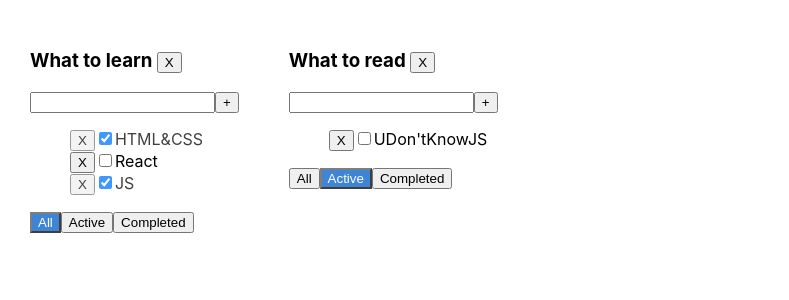
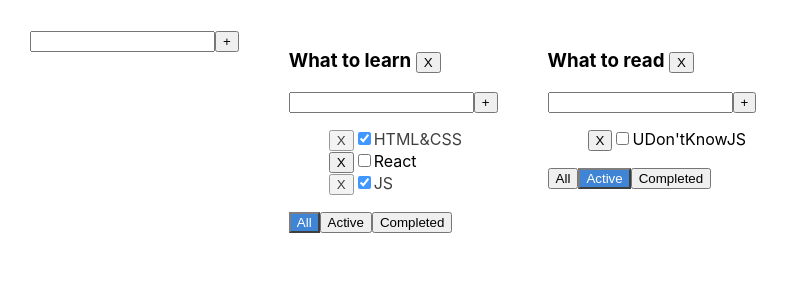
Before and after one commit to KirillDolzhenkov/task-manager-app, a React (Create React App) app: page / in a window 1280 px wide. Shown: the top 300 px of the page, without its empty margins (0-789 px from the left). Built offline with nearby package versions, Linux system fonts and the light colour scheme.

Commit message:
created addItemForm

```diff
--- a/src/App.tsx
+++ b/src/App.tsx
@@ -3,6 +3,7 @@ import { v1 } from 'uuid';
 import './App.css';
 import {Todolist} from "./Todolist";
 import {Button} from "./Components/Button";
+import { AddItemForm } from './Components/addItemForm';
 
 export type FilterValueType =  "All" | "Active" | "Completed"
 
@@ -41,35 +42,42 @@ const App: React.FC = () => {
         ]
     });
 
+    //tasks fns:
     const changeFilter = (todoId: string, filterValue: FilterValueType) => {
         setTodoLists(todoLists.map(tl=>tl.id === todoId ? {...tl, filter: filterValue}: tl));
     }
 
     const removeTask = (todoId: string, taskId: string) => {
-        /*setTasksData(tasksData.filter(t => t.id !== taskId));*/
-       /* setTasksData({...tasksData, [todoId]: tasksData[todoId].filter(el => el.id !== taskId)});*/
         setTasksData({...tasksData, [todoId]: tasksData[todoId].filter(el => el.id !== taskId)} );
     }
 
     const changeStatus = (todoId: string, taskId: string, value: boolean) => {
-      /*setTasksData(tasksData.map(el => el.id === taskId ? {...el, isDone: value} : el));*/
         setTasksData({...tasksData, [todoId]: tasksData[todoId].map(el => el.id === taskId ? {...el, isDone: value} : el) });
     }
 
     const addTask = (todoId: string, newTitle: string) => {
-       /* let newTask: TaskType = {id: v1(), title: newTitle, isDone: false};
-        setTasksData( [newTask, ...tasksData])*/
         let newTask: TaskType = {id: v1(), title: newTitle, isDone: false};
         setTasksData({...tasksData, [todoId]: [newTask, ...tasksData[todoId]]});
     }
 
+
+    //todoLists fns:
     const removeTodo = (todoId: string) => {
         setTodoLists(todoLists.filter(el => el.id !== todoId));
         delete tasksData[todoId];
     }
 
+    const addTodo = (title: string) => {
+        let newId = v1();
+        let newTodo: TodoListType =  {id: newId, title, filter: "All"};
+        setTodoLists([newTodo,...todoLists]);
+        setTasksData({[newId]:[], ...tasksData});
+    }
+
     return (
         <div className="App">
+            <AddItemForm addItem={addTodo}/>
+
             {todoLists.map(tl => {
 
                 const tasksForTodo = (): Array<TaskType> => {
@@ -102,7 +110,6 @@ const App: React.FC = () => {
                 )
             })}
 
-
         </div>
     );
 }
--- a/src/Components/addItemForm.tsx
+++ b/src/Components/addItemForm.tsx
@@ -0,0 +1,55 @@
+import React, {useState} from "react";
+import {Button} from "./Button";
+import styles from "../Todolist.module.css";
+
+type AddItemFormPropsType = {
+    addItem: (title: string) => void
+}
+
+export const AddItemForm: React.FC<AddItemFormPropsType> = (props) => {
+
+    const {
+        addItem,
+    } = props;
+
+    const [newTask, setNewTask] = useState<string>("");
+    const [error, setError] = useState<string | null>(null);
+
+    const inputClassName = error ? styles.error : "";
+
+    const onChangeTask = (e: React.ChangeEvent<HTMLInputElement>) => {
+        setError(null);
+        setNewTask(e.currentTarget.value);
+    }
+
+    const addNewTaskHandler = () => {
+        if (newTask.trim() !== "") {
+            /*addTask(todoId, newTask.trim());*/
+            addItem(newTask.trim());
+            setNewTask("");
+        } else {
+            setError("Title is required!");
+        }
+
+    }
+
+    const onButtonHandler = (e: React.KeyboardEvent<HTMLInputElement>) => {
+        if (e.key === 'Enter') {
+            addNewTaskHandler();
+        }
+    }
+    return (
+        <>
+            <div>
+                <input
+                    className={`${inputClassName}`}
+                    onChange={onChangeTask}
+                    value={newTask}
+                    onKeyDown={onButtonHandler}
+                />
+                <Button name={"+"} callBack={addNewTaskHandler}></Button>
+            </div>
+            {error && <div className={styles.errorMessage}>{error}</div>}
+        </>
+    )
+}
--- a/src/TodoList.tsx
+++ b/src/TodoList.tsx
@@ -4,6 +4,7 @@ import {FilterValueType, TaskType} from "./App";
 import {Button} from "./Components/Button";
 import styles from "./Todolist.module.css"
 import {Checkbox} from "./Components/Checkbox";
+import {AddItemForm} from "./Components/addItemForm";
 
 type TodolistPropsType = {
     todoId: string
@@ -32,21 +33,26 @@ export const Todolist: React.FC<TodolistPropsType> = (props) => {
     } = props;
 
     const [filterValue, setFilterValue] = useState<FilterValueType>(filter);
-    const [newTask, setNewTask] = useState<string>("");
-    const [error, setError] = useState<string | null>(null);
+    /*const [newTask, setNewTask] = useState<string>("");
+    const [error, setError] = useState<string | null>(null);*/
 
-    const inputClassName = error ? styles.error : "";
+    /*const inputClassName = error ? styles.error : "";*/
     const allClassName = filterValue === "All" ? styles.activeFilter: "";
     const activeClassName = filterValue === "Active" ? styles.activeFilter: "";
     const completedClassName = filterValue === "Completed" ? styles.activeFilter: "";
     const isDoneClassName = (isDone: boolean) => isDone ? styles.isDone: "";
 
-    const onChangeTask = (e: React.ChangeEvent<HTMLInputElement>) => {
+    /*const onChangeTask = (e: React.ChangeEvent<HTMLInputElement>) => {
         setError(null);
         setNewTask(e.currentTarget.value);
+    }*/
+
+    const addTaskCallback = (title: string) => {
+        addTask(todoId, title);
     }
 
-    const addNewTaskHandler = () => {
+
+    /*const addNewTaskHandler = () => {
         if (newTask.trim() !== "") {
             addTask(todoId, newTask.trim());
             setNewTask("");
@@ -54,13 +60,13 @@ export const Todolist: React.FC<TodolistPropsType> = (props) => {
             setError("Title is required!");
         }
 
-    }
+    }*/
 
-    const onButtonHandler = (e: React.KeyboardEvent<HTMLInputElement>) => {
+    /*const onButtonHandler = (e: React.KeyboardEvent<HTMLInputElement>) => {
         if (e.key === 'Enter') {
             addNewTaskHandler();
         }
-    }
+    }*/
 
     const onClickAllHandler = () => {
         changeFilter(todoId,"All");
@@ -84,10 +90,14 @@ export const Todolist: React.FC<TodolistPropsType> = (props) => {
         removeTodo(todoId);
     }
 
+
     return (
         <div>
             <h3 >{title} <Button name={"X"} callBack={onRemoveTodoHandler}/></h3>
-            <div>
+
+            <AddItemForm addItem={addTaskCallback}/>
+
+            {/*<div>
                 <input
                     className={`${inputClassName}`}
                     onChange={onChangeTask}
@@ -95,8 +105,8 @@ export const Todolist: React.FC<TodolistPropsType> = (props) => {
                     onKeyDown={onButtonHandler}
                 />
                 <Button name={"+"} callBack={addNewTaskHandler}></Button>
-            </div>
-                {error && <div className={styles.errorMessage}>{error}</div>}
+            </div>*/}
+                {/*{error && <div className={styles.errorMessage}>{error}</div>}*/}
             <ul className={styles.unorderedList}>
                 {tasksForTodolist.map(t => {
                     return (
```
